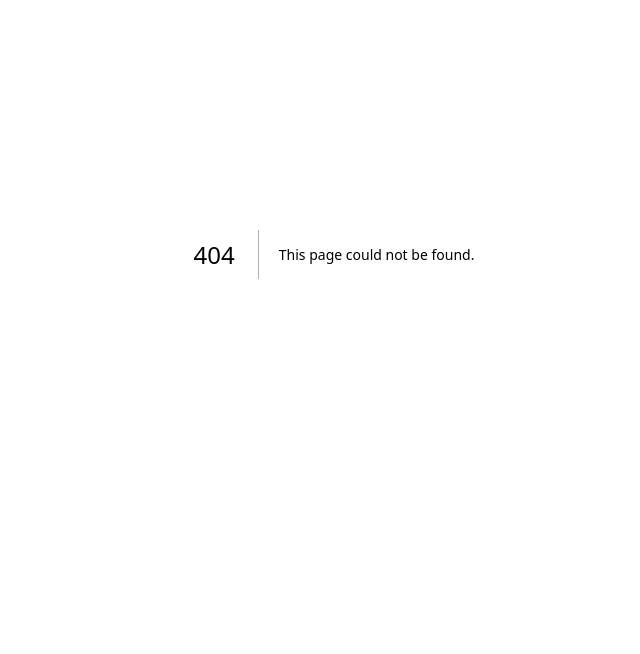
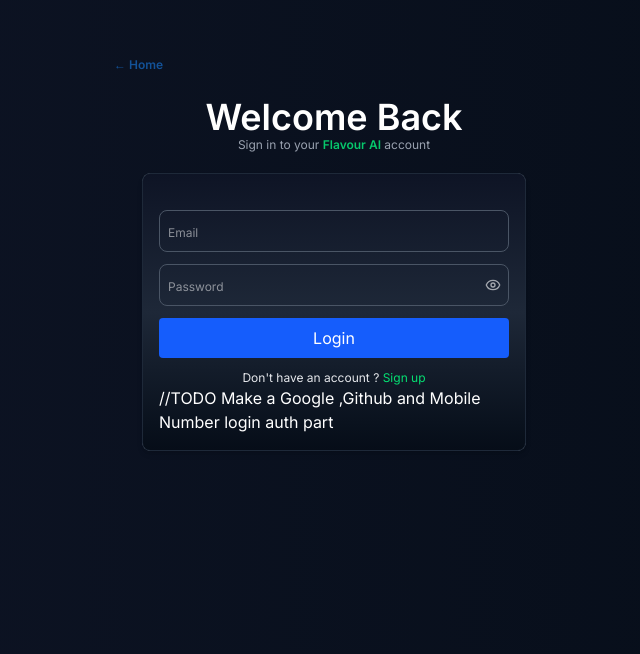
Before and after one commit to jatinpathania/AI-Driven-Recipe-and-Diet-Planning-Assistant, a Next.js app in the folder FlavourAI/Frontend/flavour-ai/: page /login in a window 1280 px wide. Before the commit this address had no page. Shown: the part 146-800 px from the top of the page, without its empty margins (306-946 px from the left). Built offline with nearby package versions, Linux system fonts and the light colour scheme.

Commit message:
favion set and login skeleton ready

```diff
--- /dev/null
+++ b/FlavourAI/Frontend/flavour-ai/src/app/login/LoginForm.jsx
@@ -0,0 +1,115 @@
+  "use client"
+  import { useState } from "react"
+  import { useRouter } from "next/navigation"
+  import { Eye,EyeOff } from "lucide-react"
+  //import { loginUser } from "@/lib/api"
+
+  export default function LoginForm() {
+    const router = useRouter()
+    const [form, setForm] = useState({ email: "", password: "" })
+    const [loading, setLoading] = useState(false)
+    const [error, setError] = useState("")
+    const [showPassword, setShowPassword] = useState(false)
+
+    const handleChange = (e) => {
+      const { name, value } = e.target
+      setForm((prev) => ({ ...prev, [name]: value }))
+    }
+
+    const validate = () => {
+      if (!form.email) {
+        setError("Email is required")
+        return false
+      }
+      if (!form.password || form.password.length < 6) {
+        setError("Password must be at least 6 characters")
+        return false
+      }
+      return true
+    }
+
+    const handleSubmit = async (e) => {
+      e.preventDefault()
+      setError("")
+
+      if (!validate()) return
+
+      setLoading(true)
+      try {
+        const res = await loginUser(form)
+        if (res?.success) {
+          if (res.token) localStorage.setItem("token", res.token)
+          router.push("/profile")
+        } else {
+          setError(res?.message || "Invalid credentials")
+        }
+      } catch (err) {
+        setError("Something went wrong.")
+      } finally {
+        setLoading(false)
+      }
+    }
+
+    return (
+      <form onSubmit={handleSubmit} className="max-w-md mx-auto p-4 " aria-describedby="login-error ">
+
+
+        <div className="flex flex-col space-y-2 mb-3">
+          <input
+            id="email"
+            name="email"
+            type="email"
+            placeholder="Email"
+            value={form.email}
+            onChange={handleChange}
+            className="border rounded-lg p-2 focus:outline-none focus:ring-1 focus:ring-green-500 border-gray-600 placeholder:text-xs"
+            required
+          />
+        </div>
+
+        <div className="flex flex-col space-y-2 mb-3">
+          <div className="relative">
+            <input
+              id="password"
+              name="password"
+              type={showPassword ? "text" : "password"}
+              placeholder="Password"
+              value={form.password}
+              onChange={handleChange}
+              className="w-full border rounded-lg p-2 pr-20 focus:outline-none focus:ring-1 focus:ring-green-500 border-gray-600 placeholder:text-xs"
+              required
+              minLength={6}
+            />
+
+            <button
+              type="button"
+              onClick={() => setShowPassword((s) => !s)}
+              className="absolute right-2 top-1/2 -translate-y-1/2 text-xs text-white-800 hover:text-green-400 "
+              aria-pressed={showPassword}
+              aria-label={showPassword ? (<EyeOff className="w-5 h-5" />) : "Show password"}
+            >
+              {showPassword ? (<EyeOff className="w-4 h-4 opacity-60" />) : (<Eye className="w-4 h-4 opacity-60" />)}
+            </button>
+          </div>
+        </div>
+
+        <p id="login-error" role="alert" aria-live="assertive" className="text-red-500 text-s text-center mb-2">
+          {error}
+        </p>
+
+        <button
+          type="submit"
+          disabled={loading}
+          className="w-full bg-blue-600 hover:bg-blue-700 text-white rounded-sm py-2 transition disabled:opacity-60"
+        >
+          {loading ? "Logging in..." : "Login"}
+        </button>
+
+        <p className="text-center text-xs text-gray-200 mt-3">
+          Don't have an account ? <a href="/signup" className="text-green-400 hover:underline">Sign up</a>
+        </p>
+
+        //TODO Make a Google ,Github and Mobile Number login auth part
+      </form>
+    )
+  }
--- /dev/null
+++ b/FlavourAI/Frontend/flavour-ai/src/app/login/page.js
@@ -0,0 +1,29 @@
+"use client"
+import LoginForm from "./LoginForm"
+import Link from "next/link"
+
+export default function LoginPage() {
+    return(
+
+
+        <div className="flex flex-col items-center justify-center min-h-screen text-white bg-gray-50 bg-gradient-to-r from-[#0e1425] to-[#060d18]" >
+          <div className=" w-full max-w-md mb-6">
+        <Link
+          href="/"
+          className="flex items-center justify-left gap-2 text-xs px-1 text-sm font-semibold text-[#135298] hover: hover:text-black transition-all duration-200"
+        >
+          <span className=" text-xs">← Home</span>
+        </Link>
+      </div>
+          <div className="">
+            <h1 className="text-4xl font-semibold">Welcome Back</h1>
+          </div>
+          <p className="text-gray-400 text-xs sm:text pb-5 ">
+             Sign in to your <span className="text-[#06c86c] font-semibold " ><a href="/">Flavour AI</a></span> account
+          </p>
+      <div className="w-full max-w-sm pt-5 bg-white rounded-lg shadow-md   flex items-center justify-center bg-gradient-to-b from-[#0e1425] via-[#1e2838] to-[#060d18] border-1 border-gray-800 gray-100">
+        <LoginForm />
+      </div>
+    </div>
+    )
+}
```
Also changed, not shown: FlavourAI/Frontend/flavour-ai/src/app/icon.png (added).
